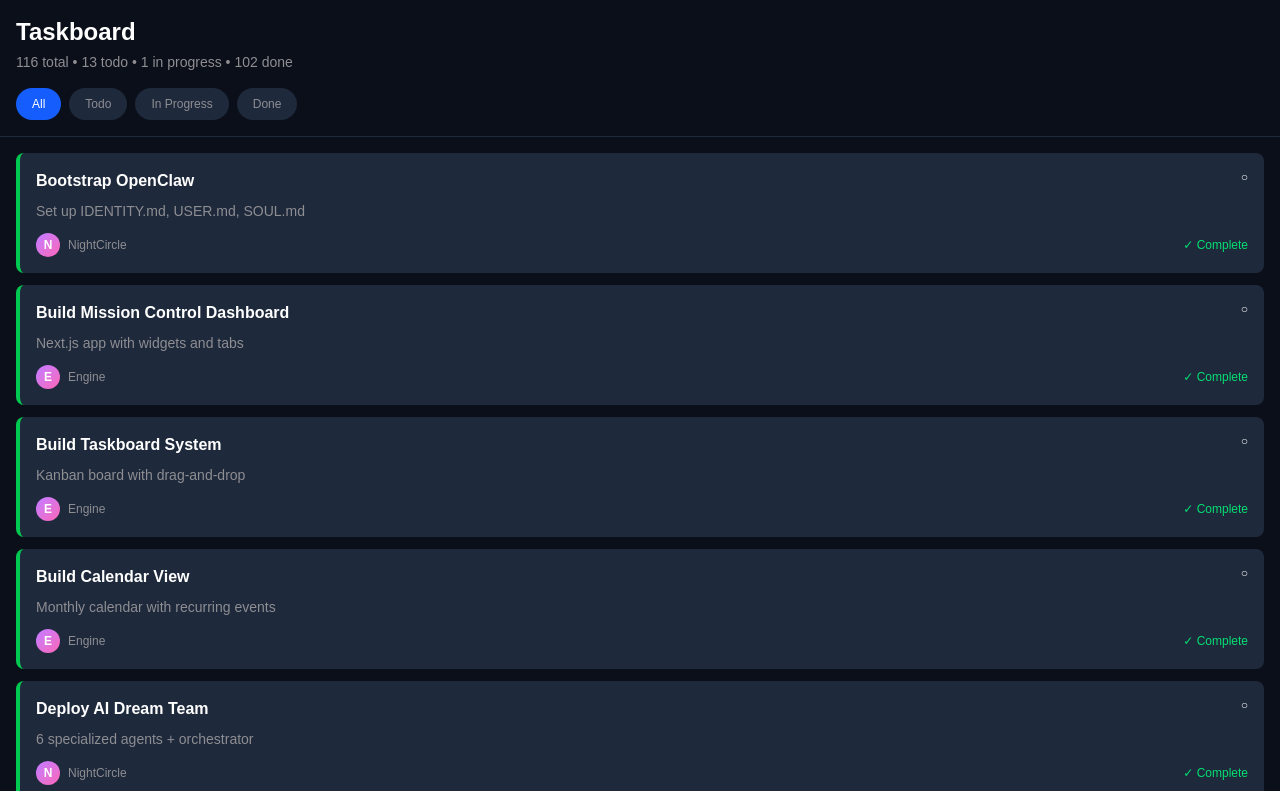
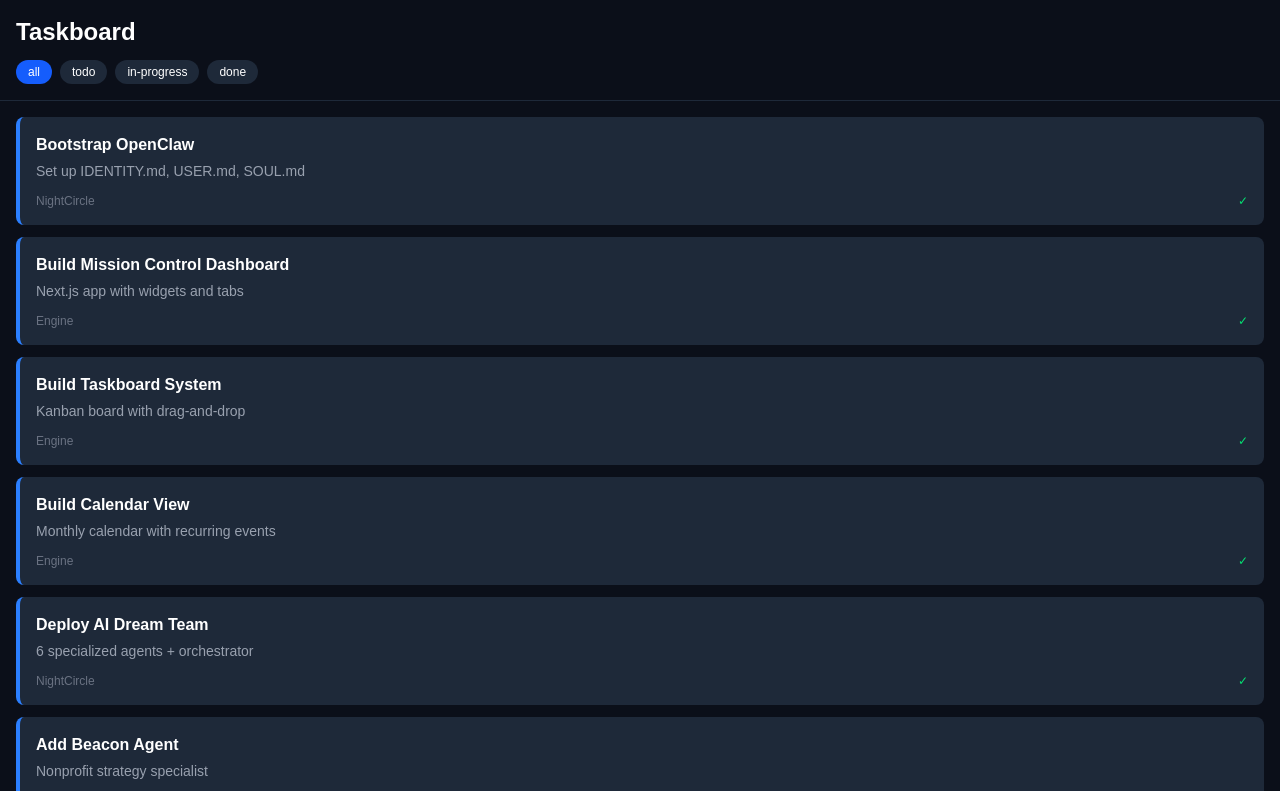
Before and after one commit to NightCircle-hub/mission-control, a Next.js app: page /taskboard in a window 1280 px wide. Shown: the top 791 px of the page. Built offline with nearby package versions, Linux system fonts and the light colour scheme.

Commit message:
Simplify Taskboard to fix crash

```diff
--- a/app/taskboard/page.tsx
+++ b/app/taskboard/page.tsx
@@ -2,238 +2,78 @@
 
 import { useState, useEffect } from 'react';
 
-interface Task {
-  id: number;
-  title: string;
-  description?: string;
-  assignee: string;
-  status: 'todo' | 'in-progress' | 'done';
-  priority: 'low' | 'medium' | 'high';
-  progress?: number;
-  createdAt?: number;
-}
-
 export default function Taskboard() {
-  const [tasks, setTasks] = useState<Task[]>([]);
+  const [tasks, setTasks] = useState([]);
   const [loading, setLoading] = useState(true);
-  const [selectedTask, setSelectedTask] = useState<Task | null>(null);
-  const [filter, setFilter] = useState<'all' | 'todo' | 'in-progress' | 'done'>('all');
+  const [selectedTask, setSelectedTask] = useState(null);
+  const [filter, setFilter] = useState('all');
 
   useEffect(() => {
-    const fetchTasks = async () => {
-      try {
-        console.log('Fetching tasks from /api/taskboard...');
-        const res = await fetch('/api/taskboard');
-        console.log('Response status:', res.status);
-        if (!res.ok) {
-          throw new Error(`HTTP error! status: ${res.status}`);
-        }
-        const data = await res.json();
-        console.log('Tasks loaded:', data.tasks?.length || 0);
-        const tasksWithProgress = (data.tasks || []).map((t: any) => ({
+    fetch('/api/taskboard')
+      .then(res => res.json())
+      .then(data => {
+        const taskList = data.tasks || [];
+        setTasks(taskList.map(t => ({
           ...t,
-          progress: t.status === 'in-progress' ? Math.floor(Math.random() * 60) + 20 : (t.status === 'done' ? 100 : 0),
-          description: t.description || '',
-          createdAt: t.createdAt || Date.now()
-        }));
-        setTasks(tasksWithProgress);
+          progress: t.status === 'in-progress' ? 50 : (t.status === 'done' ? 100 : 0)
+        })));
         setLoading(false);
-      } catch (err) {
-        console.error('Failed to fetch taskboard:', err);
-        setTasks([]);
+      })
+      .catch(err => {
+        console.error('Error:', err);
         setLoading(false);
-      }
-    };
-    fetchTasks();
+      });
   }, []);
 
-  const filteredTasks = filter === 'all' ? tasks : tasks.filter(t => t.status === filter);
-  const todoCount = tasks.filter(t => t.status === 'todo').length;
-  const inProgressCount = tasks.filter(t => t.status === 'in-progress').length;
-  const doneCount = tasks.filter(t => t.status === 'done').length;
+  const filtered = filter === 'all' ? tasks : tasks.filter(t => t.status === filter);
 
-  if (loading) {
-    return (
-      <div className="min-h-screen bg-[#0B0F19] flex items-center justify-center pb-20">
-        <p className="text-[#8E8E93]">Loading tasks...</p>
-      </div>
-    );
-  }
-
-  if (tasks.length === 0) {
-    return (
-      <div className="min-h-screen bg-[#0B0F19] text-white pb-20 flex items-center justify-center">
-        <div className="text-center">
-          <p className="text-[#8E8E93] mb-4">No tasks found</p>
-          <button onClick={() => window.location.reload()} className="text-blue-400 hover:text-blue-300">Refresh</button>
-        </div>
-      </div>
-    );
-  }
+  if (loading) return <div className="min-h-screen bg-[#0B0F19] flex items-center justify-center pb-20"><p className="text-gray-400">Loading...</p></div>;
 
   return (
     <div className="min-h-screen bg-[#0B0F19] text-white pb-20">
-      {/* Header */}
-      <div className="p-4 border-b border-[#1E293B] sticky top-0 bg-[#0B0F19] z-10">
-        <h1 className="text-2xl font-bold mb-1">Taskboard</h1>
-        <p className="text-sm text-[#8E8E93] mb-4">
-          {tasks.length} total • {todoCount} todo • {inProgressCount} in progress • {doneCount} done
-        </p>
-
-        {/* Filter Tabs */}
-        <div className="flex gap-2 overflow-x-auto">
-          {(['all', 'todo', 'in-progress', 'done'] as const).map((f) => (
-            <button
-              key={f}
-              onClick={() => setFilter(f)}
-              className={`px-4 py-2 text-xs font-medium rounded-full whitespace-nowrap ${
-                filter === f ? 'bg-blue-600 text-white' : 'bg-[#1E293B] text-[#8E8E93]'
-              }`}
-            >
-              {f === 'all' ? 'All' : f.replace('-', ' ').split(' ').map(w => w.charAt(0).toUpperCase() + w.slice(1)).join(' ')}
+      <div className="p-4 border-b border-gray-800 sticky top-0 bg-[#0B0F19] z-10">
+        <h1 className="text-2xl font-bold mb-3">Taskboard</h1>
+        <div className="flex gap-2">
+          {['all', 'todo', 'in-progress', 'done'].map(f => (
+            <button key={f} onClick={() => setFilter(f)} className={`px-3 py-1 text-xs rounded-full ${filter === f ? 'bg-blue-600' : 'bg-gray-800'}`}>
+              {f}
             </button>
           ))}
         </div>
       </div>
 
-      {/* Task List */}
       <div className="p-4 space-y-3 pb-32">
-        {filteredTasks.map((task) => (
-          <TaskCard key={task.id} task={task} onClick={() => setSelectedTask(task)} />
+        {filtered.map(task => (
+          <div key={task.id} onClick={() => setSelectedTask(task)} className="bg-gray-800 rounded-lg p-4 cursor-pointer border-l-4 border-blue-500">
+            <h3 className="font-semibold">{task.title}</h3>
+            {task.description && <p className="text-sm text-gray-400 mt-1">{task.description}</p>}
+            <div className="flex items-center justify-between mt-3">
+              <span className="text-xs text-gray-500">{task.assignee}</span>
+              {task.status === 'in-progress' && <span className="text-xs text-purple-400">50%</span>}
+              {task.status === 'done' && <span className="text-xs text-green-400">✓</span>}
+            </div>
+          </div>
         ))}
-        {filteredTasks.length === 0 && (
-          <div className="text-center py-12">
-            <p className="text-[#8E8E93]">No tasks in this view</p>
-          </div>
-        )}
       </div>
 
-      {/* Task Detail Modal */}
       {selectedTask && (
-        <div
-          className="fixed inset-0 bg-black/80 z-[60] flex items-end md:items-center justify-center p-4"
-          onClick={() => setSelectedTask(null)}
-        >
-          <div
-            className="bg-[#1E293B] rounded-t-lg md:rounded-lg w-full max-w-md max-h-[90vh] overflow-y-auto mb-16 md:mb-0"
-            onClick={(e) => e.stopPropagation()}
-          >
-            <div className="sticky top-0 bg-[#1E293B] border-b border-[#2D3748] p-4 flex items-center justify-between">
-              <h2 className="text-lg font-bold">Task Details</h2>
-              <button onClick={() => setSelectedTask(null)} className="text-2xl text-[#8E8E93] hover:text-white">&times;</button>
+        <div className="fixed inset-0 bg-black/90 z-[60] flex items-end justify-center p-4" onClick={() => setSelectedTask(null)}>
+          <div className="bg-gray-800 rounded-t-lg w-full max-w-md p-6 mb-20" onClick={e => e.stopPropagation()}>
+            <div className="flex justify-between items-center mb-4">
+              <h2 className="text-xl font-bold">Task Details</h2>
+              <button onClick={() => setSelectedTask(null)} className="text-2xl">×</button>
             </div>
-
-            <div className="p-4 space-y-4">
-              <div>
-                <h3 className="text-xl font-bold mb-2">{selectedTask.title}</h3>
-                <div className="flex items-center gap-2 mb-3">
-                  <span className={`text-xs px-2 py-1 rounded-full ${
-                    selectedTask.status === 'done' ? 'bg-green-600/20 text-green-400' :
-                    selectedTask.status === 'in-progress' ? 'bg-purple-600/20 text-purple-400' :
-                    'bg-blue-600/20 text-blue-400'
-                  }`}>
-                    {selectedTask.status.replace('-', ' ').toUpperCase()}
-                  </span>
-                  <span className={`text-xs ${
-                    selectedTask.priority === 'high' ? 'text-red-400' :
-                    selectedTask.priority === 'medium' ? 'text-yellow-400' :
-                    'text-green-400'
-                  }`}>
-                    {selectedTask.priority.toUpperCase()} PRIORITY
-                  </span>
-                </div>
-              </div>
-
-              {selectedTask.description && (
-                <div>
-                  <h4 className="text-sm font-semibold mb-2 text-[#8E8E93]">DESCRIPTION</h4>
-                  <p className="text-sm">{selectedTask.description}</p>
-                </div>
-              )}
-
-              <div>
-                <h4 className="text-sm font-semibold mb-2 text-[#8E8E93]">ASSIGNEE</h4>
-                <div className="flex items-center gap-2">
-                  <div className="w-8 h-8 rounded-full bg-gradient-to-br from-purple-400 to-pink-400 flex items-center justify-center text-sm font-bold">
-                    {selectedTask.assignee.charAt(0)}
-                  </div>
-                  <span className="text-sm">{selectedTask.assignee}</span>
-                </div>
-              </div>
-
-              {selectedTask.status === 'in-progress' && selectedTask.progress !== undefined && (
-                <div>
-                  <h4 className="text-sm font-semibold mb-2 text-[#8E8E93]">PROGRESS</h4>
-                  <div className="bg-[#0F1623] rounded-full h-3 mb-2">
-                    <div className="bg-purple-500 h-3 rounded-full transition-all" style={{ width: `${selectedTask.progress}%` }}></div>
-                  </div>
-                  <p className="text-sm text-purple-400">{selectedTask.progress}% complete</p>
-                </div>
-              )}
-
-              {selectedTask.createdAt && (
-                <div>
-                  <h4 className="text-sm font-semibold mb-2 text-[#8E8E93]">CREATED</h4>
-                  <p className="text-sm">
-                    {(() => {
-                      try {
-                        const date = new Date(selectedTask.createdAt);
-                        return !isNaN(date.getTime()) ? date.toLocaleDateString() : 'Unknown';
-                      } catch {
-                        return 'Unknown';
-                      }
-                    })()}
-                  </p>
-                </div>
-              )}
-
-              <div className="pt-4 border-t border-[#2D3748]">
-                <button onClick={() => setSelectedTask(null)} className="w-full py-3 bg-blue-600 hover:bg-blue-700 rounded-lg font-medium transition-colors">
-                  Close
-                </button>
-              </div>
+            <h3 className="text-lg font-semibold mb-2">{selectedTask.title}</h3>
+            <p className="text-sm text-gray-400 mb-4">{selectedTask.description || 'No description'}</p>
+            <div className="space-y-2 text-sm">
+              <p><strong>Status:</strong> {selectedTask.status}</p>
+              <p><strong>Assignee:</strong> {selectedTask.assignee}</p>
+              {selectedTask.progress !== undefined && <p><strong>Progress:</strong> {selectedTask.progress}%</p>}
             </div>
+            <button onClick={() => setSelectedTask(null)} className="w-full mt-6 py-3 bg-blue-600 rounded-lg">Close</button>
           </div>
         </div>
       )}
     </div>
   );
 }
-
-function TaskCard({ task, onClick }: { task: Task; onClick: () => void }) {
-  const priorityColors = { low: 'text-green-400', medium: 'text-yellow-400', high: 'text-red-400' };
-  const statusColors = { 'todo': 'border-l-blue-500', 'in-progress': 'border-l-purple-500', 'done': 'border-l-green-500' };
-
-  return (
-    <div onClick={onClick} className={`bg-[#1E293B] rounded-lg p-4 border-l-4 ${statusColors[task.status]} cursor-pointer active:bg-[#2D3748] transition-colors`}>
-      <div className="flex items-start justify-between mb-2">
-        <h3 className="font-semibold flex-1">{task.title}</h3>
-        <span className={`text-xs ${priorityColors[task.priority]}`}>
-          {task.priority === 'high' ? '●' : task.priority === 'medium' ? '●' : '○'}
-        </span>
-      </div>
-
-      {task.description && <p className="text-sm text-[#8E8E93] mb-3 line-clamp-2">{task.description}</p>}
-
-      <div className="flex items-center justify-between">
-        <div className="flex items-center gap-2">
-          <div className="w-6 h-6 rounded-full bg-gradient-to-br from-purple-400 to-pink-400 flex items-center justify-center text-xs font-bold">
-            {task.assignee.charAt(0)}
-          </div>
-          <span className="text-xs text-[#8E8E93]">{task.assignee}</span>
-        </div>
-
-        {task.status === 'in-progress' && task.progress !== undefined && (
-          <div className="flex items-center gap-2">
-            <div className="w-24 bg-[#0F1623] rounded-full h-2">
-              <div className="bg-purple-500 h-2 rounded-full transition-all" style={{ width: `${task.progress}%` }}></div>
-            </div>
-            <span className="text-xs text-purple-400">{task.progress}%</span>
-          </div>
-        )}
-
-        {task.status === 'done' && <span className="text-xs text-green-400">✓ Complete</span>}
-      </div>
-    </div>
-  );
-}
```
